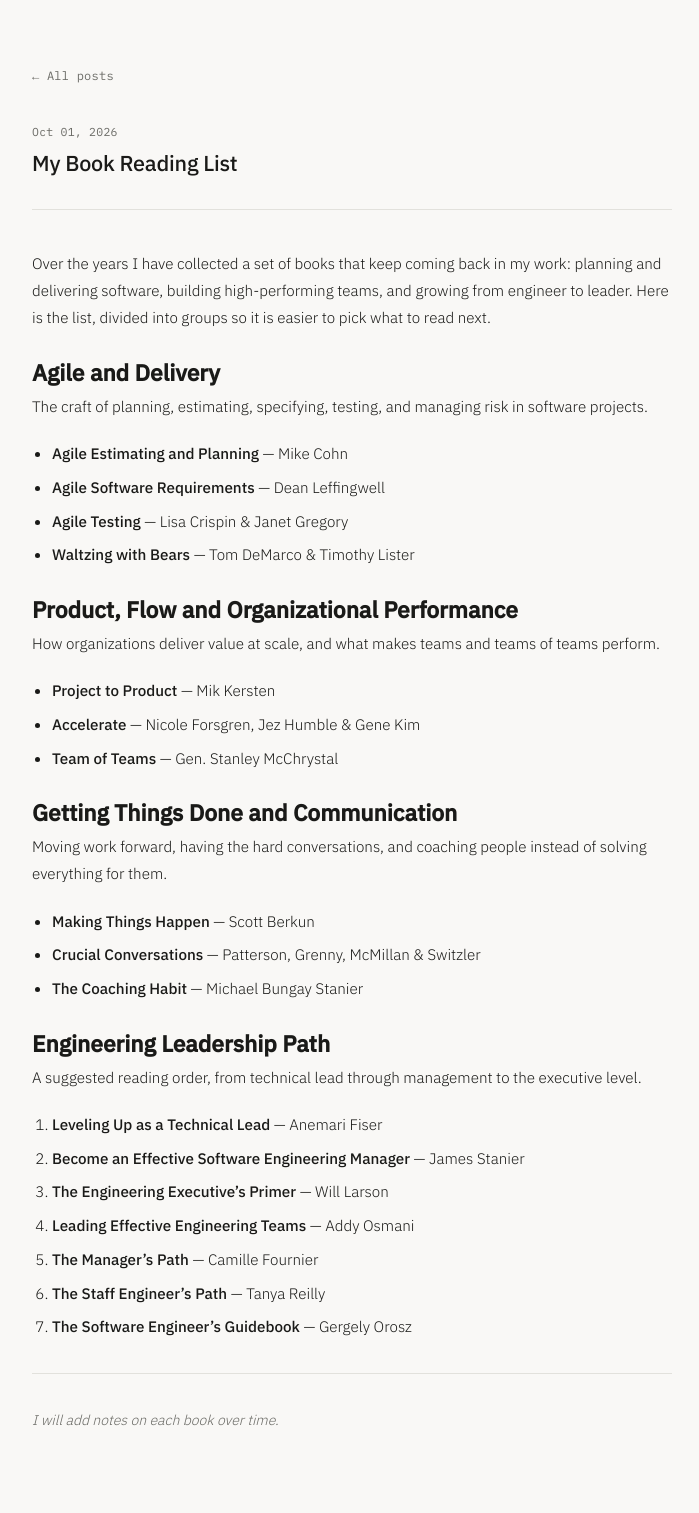
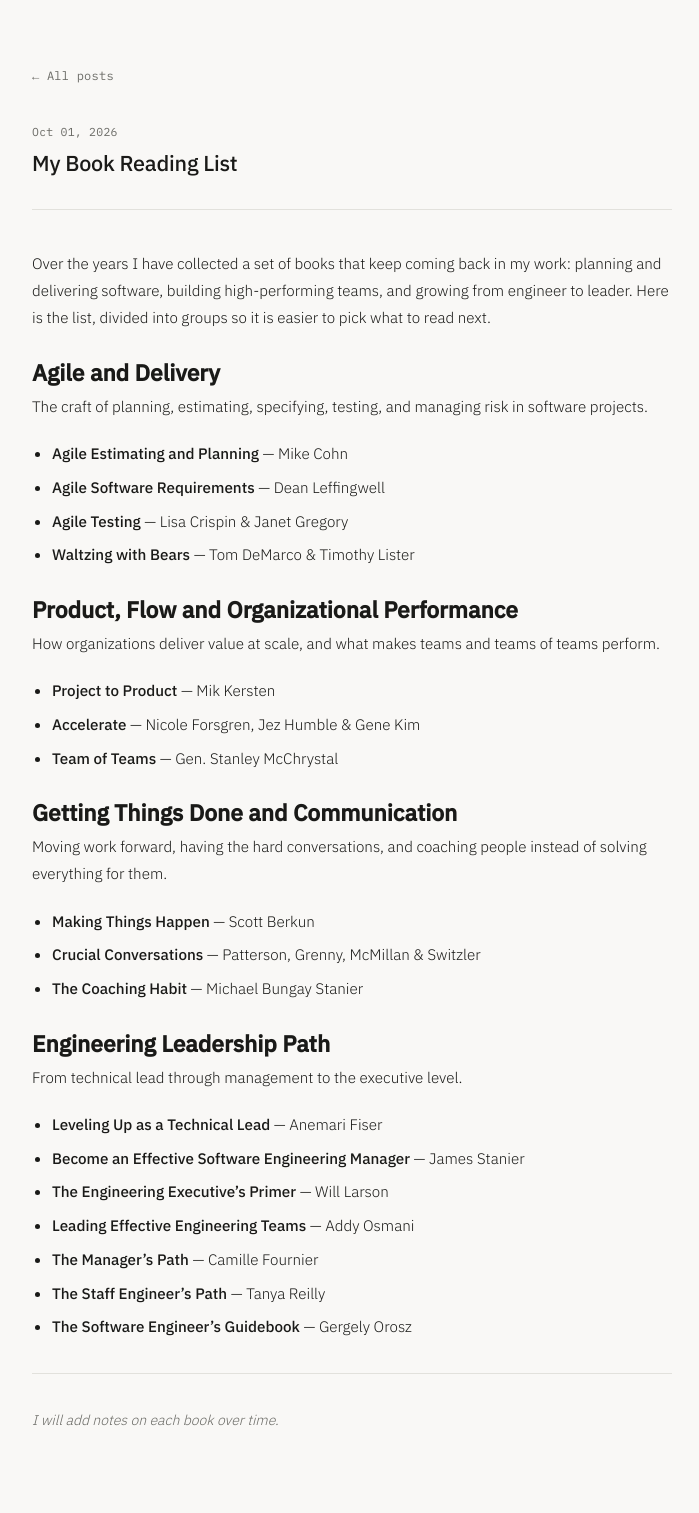
Before and after one commit to SlobodanBogdanovic/blog, a Jekyll site: the page built from _posts/2026-10-01-my-book-reading-list.md, in a window 1280 px wide. Shown: the whole page, without its empty margins (288-987 px from the left). Built offline with Jekyll 4.4.1, drawn with Linux system fonts in a browser that asks for light colours.

Commit message:
Book list update

```diff
--- a/_posts/2026-10-01-my-book-reading-list.md
+++ b/_posts/2026-10-01-my-book-reading-list.md
@@ -42,15 +42,15 @@
 
 ## Engineering Leadership Path
 
-A suggested reading order, from technical lead through management to the executive level.
+From technical lead through management to the executive level.
 
-1. **Leveling Up as a Technical Lead** — Anemari Fiser
-2. **Become an Effective Software Engineering Manager** — James Stanier
-3. **The Engineering Executive's Primer** — Will Larson
-4. **Leading Effective Engineering Teams** — Addy Osmani
-5. **The Manager's Path** — Camille Fournier
-6. **The Staff Engineer's Path** — Tanya Reilly
-7. **The Software Engineer's Guidebook** — Gergely Orosz
+- **Leveling Up as a Technical Lead** — Anemari Fiser
+- **Become an Effective Software Engineering Manager** — James Stanier
+- **The Engineering Executive's Primer** — Will Larson
+- **Leading Effective Engineering Teams** — Addy Osmani
+- **The Manager's Path** — Camille Fournier
+- **The Staff Engineer's Path** — Tanya Reilly
+- **The Software Engineer's Guidebook** — Gergely Orosz
 
 ---
 
```
